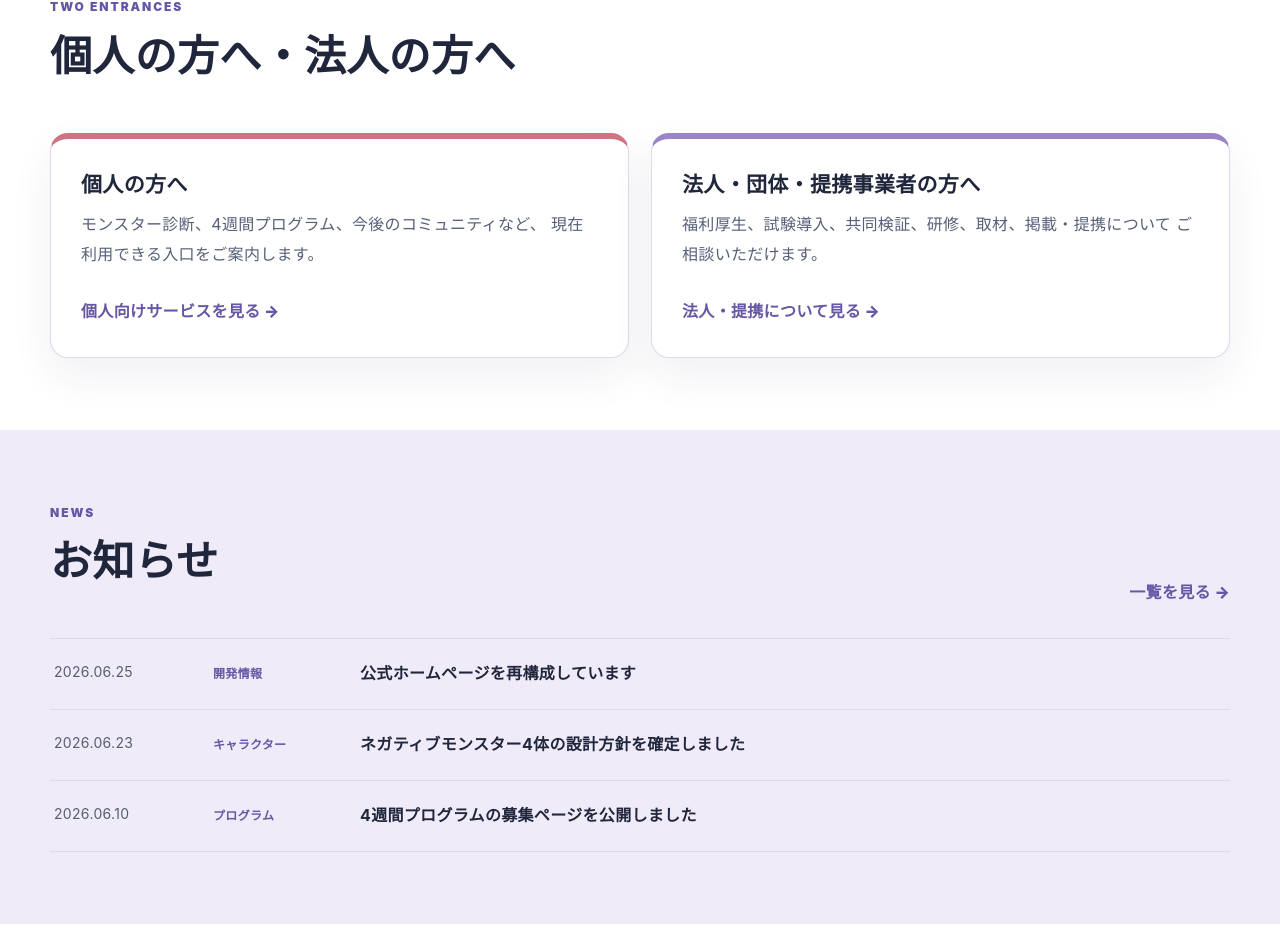
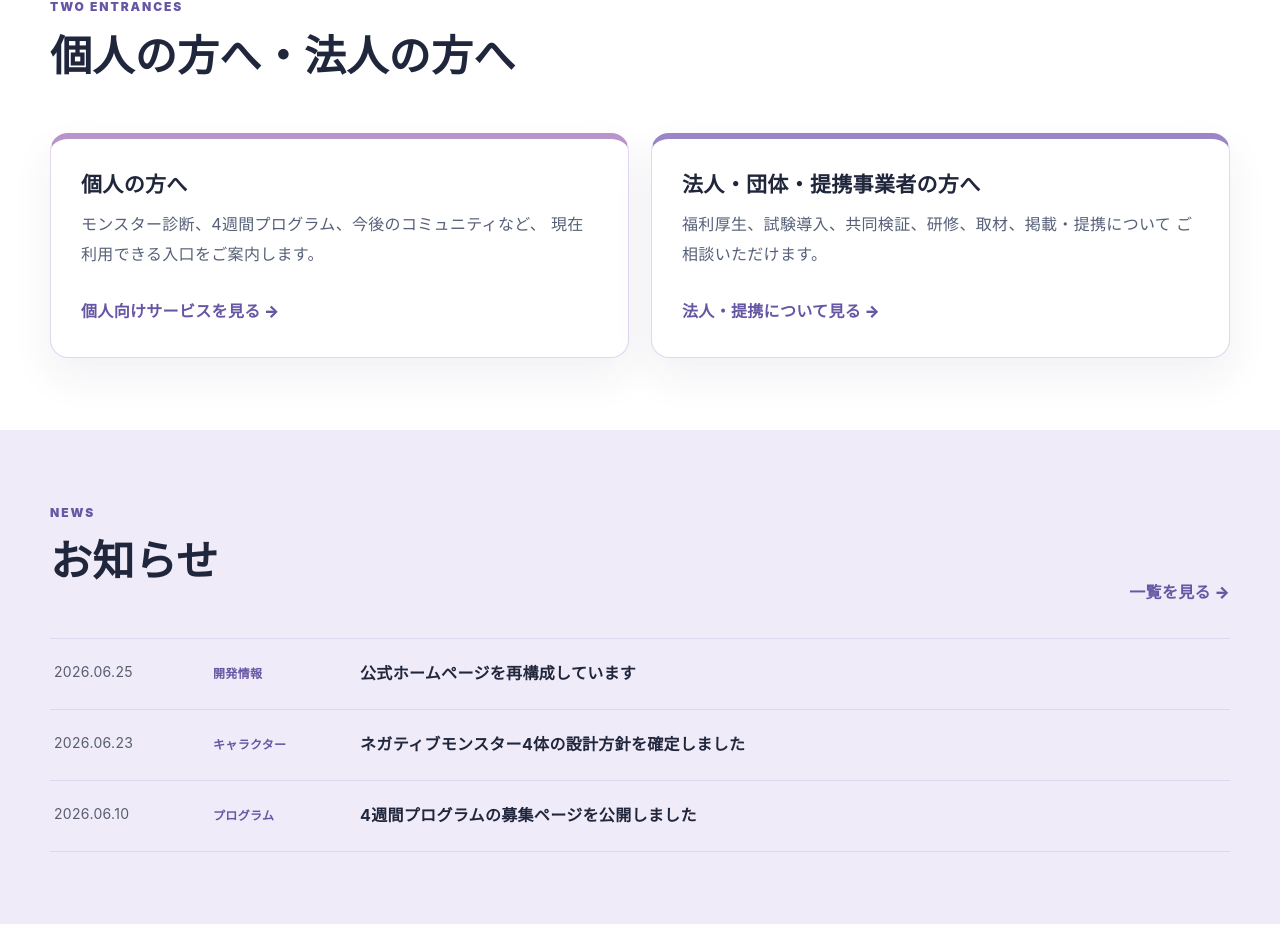
Before and after one commit to blueapple373-png/monster-shindan, a React (Vite) app: page / in a window 1280 px wide. Shown: the part 3656-4586 px from the top of the page. Built offline with nearby package versions, Linux system fonts and the light colour scheme.

Commit message:
Add files via upload

```diff
--- a/src/site.css
+++ b/src/site.css
@@ -4,7 +4,7 @@
   --lavender: #9a85c8;
   --lavender-dark: #6656a4;
   --lavender-pale: #f0ebf8;
-  --rose: #cf7482;
+  --rose: #b994ca;
   --rose-pale: #f8f1f7;
   --beige: #fbfaf8;
   --white: #ffffff;
```
